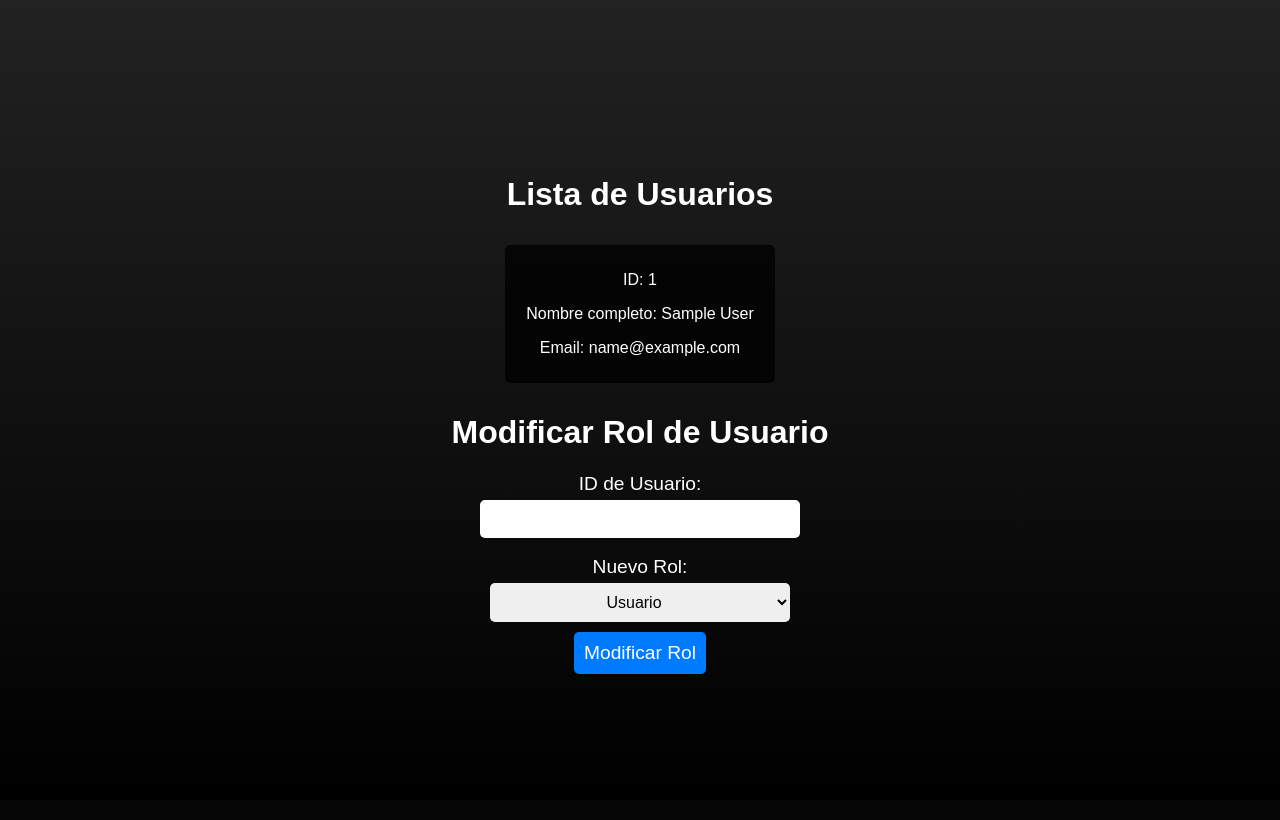
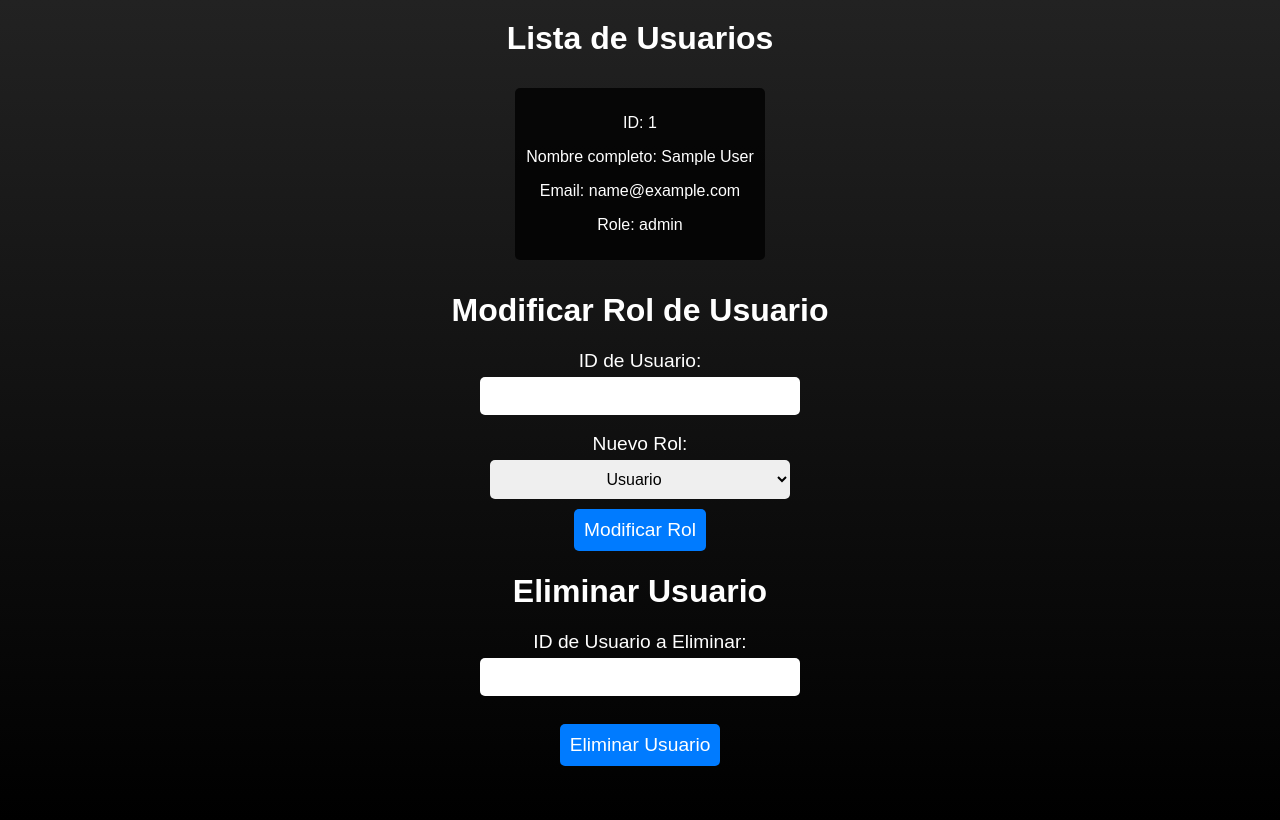
Before and after one commit to SantiagoSantoro/Programacion-BackEnd, a Node project: template src/views/edit-users.handlebars in a window 1280 px wide. Before the commit the page ends 674 px from the top, so only its background shows below. Run offline with Node 20 templates, Linux system fonts and the light colour scheme; the template is opened without the code that fills it: most values are stand-ins (such as "Sample title", 1, 10 or a date in 2020); some libraries are stand-ins or nearby versions.

Commit message:
Entrega Final

```diff
--- a/src/app.js
+++ b/src/app.js
@@ -23,6 +23,7 @@ import loggerTestRoutes from './routes/loggerTestRoutes.js'
 import usersRoutes from './routes/usersRoutes.js';
 import passwordResetRoutes from './routes/passwordResetRoutes.js';
 import { swaggerUi, swaggerSpecs } from './config/swagger.js';
+
 
 
 
--- a/src/public/styles/edit-users.css
+++ b/src/public/styles/edit-users.css
@@ -1,17 +1,9 @@
-/* Añadido estilo para centrar el h1 y agregar espacio en la parte superior */
-.users-list h1 {
-    text-align: center;
-    margin-top: 50px; /* Puedes ajustar la cantidad según tus preferencias */
-  }
-
-
 body {
     background: linear-gradient(to bottom, #222, #000);
     font-family: Arial, sans-serif;
     color: white;
-    display: flex;
+    display: block;
     flex-direction: column;
-    /* Cambiado a columna */
     justify-content: center;
     align-items: center;
     height: 100vh;
@@ -23,7 +15,6 @@ body {
     padding: 20px;
     border-radius: 5px;
     text-align: center;
-
 }
 
 form {
@@ -69,7 +60,10 @@ a {
     margin-top: 10px;
 }
 
-/* Estilos específicos del formulario de cambio de rol */
+.modify-role-container {
+    text-align: center;
+    margin-top: 20px;
+}
 
 .modifyRole-form input[name="userId"] {
     max-width: 100%;
@@ -77,9 +71,7 @@ a {
 
 .modify-role-form select[name="newRole"] {
     width: 100%;
-    /* Cambiado de max-width a width */
     padding: 10px;
-    /* Añadido padding para darle más espacio */
     font-size: 1rem;
     border: none;
     border-radius: 5px;
@@ -87,20 +79,27 @@ a {
     text-align: center;
 }
 
+.users-list h1 {
+    text-align: center;
+    margin-top: 20px;
+}
 
-
-/* Añadido nuevo estilo para las tarjetas de usuarios */
 .user-cards-container {
     display: flex;
     flex-wrap: wrap;
     justify-content: space-around;
 }
 
+.user-card-container {
+    flex: 0 0 250px; /* Añadido para definir el ancho de la tarjeta */
+    margin: 10px;
+}
+
 .user-card {
     background: rgba(0, 0, 0, 0.8);
     padding: 10px;
     border-radius: 5px;
-    margin: 10px;
-    width: 250px;
     text-align: center;
+    width: 100%; /* Añadido para asegurar que ocupe el 100% del contenedor */
+    box-sizing: border-box; /* Añadido para incluir padding en el ancho */
 }
--- a/src/views/edit-users.handlebars
+++ b/src/views/edit-users.handlebars
@@ -13,14 +13,18 @@
     <h1>Lista de Usuarios</h1>
     <div class="user-cards-container">
       {{#each allUsers}}
+      <div class="user-card-container">
         <div class="user-card">
           <p>ID: {{this._id}}</p>
           <p>Nombre completo: {{this.first_name}} {{this.last_name}}</p>
           <p>Email: {{this.email}}</p>
+          <p>Role: {{this.role}}</p>
         </div>
+      </div>
       {{/each}}
     </div>
   </div>
+
 
   <div class="modify-role-container">
     <h1>Modificar Rol de Usuario</h1>
@@ -36,11 +40,15 @@
       </select>
       <button type="submit">Modificar Rol</button>
     </form>
+    <h1>Eliminar Usuario</h1>
+    <form method="POST" action="/delete-user" class="delete-user-form">
+      <label for="userIdToDelete">ID de Usuario a Eliminar:</label>
+      <input type="text" name="userId" id="userIdToDelete" required>
+      <br>
+      <button type="submit">Eliminar Usuario</button>
+    </form>
 
   </div>
 </body>
 
 </html>
-
-
-</html>
```
Also changed, not shown: src/controllers/usersController.js (+22 -0 lines), src/routes/usersRoutes.js (+3 -4 lines), 1 other file.
